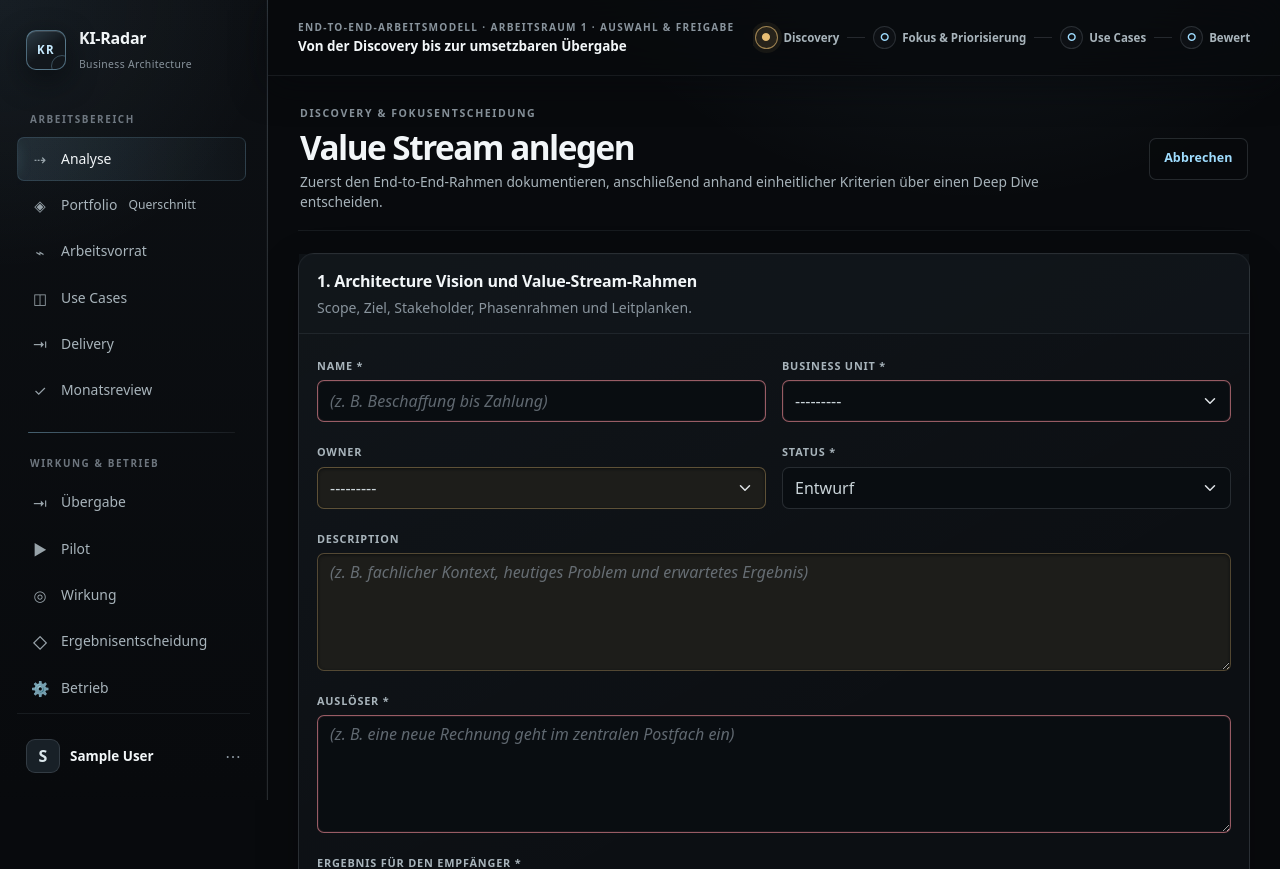
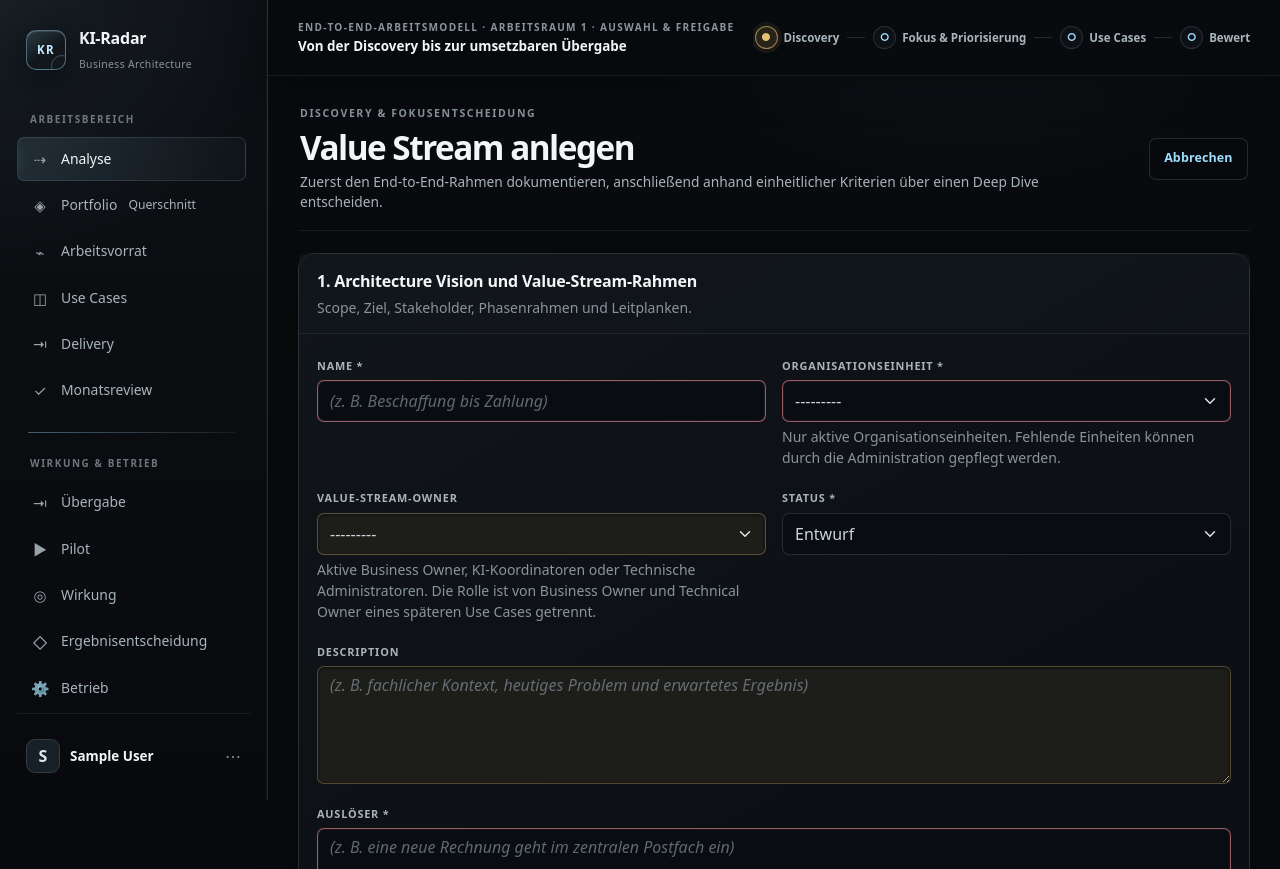
Before and after one commit to Satte882/KI-UseCase-Radar, a Django app: page /architecture/new/ in a window 1280 px wide. Shown: the top 869 px of the page. Run offline with Django 5.2, Linux system fonts and the light colour scheme; the visitor is signed in with stand-in values (Sample User, id 1); data comes from the database, SQL or seed files in the repository; data that the repository does not hold is empty; parts of the project's set-up code (start-up, migrations or seed data) failed here and were passed over.

Commit message:
Issue #48: Value-Stream-Zuordnungen plausibilisieren (#84)
* Prepare issue #48 implementation

* Validate issue #48 implementation

* Fix issue #48 generated line wrapping

* Run issue #48 lint correction

* Issue #48: Value-Stream-Zuordnungen plausibilisieren

* Trigger final issue #48 validation

* Remove issue #48 validation trigger

---------

Co-authored-by: github-actions[bot] <41898282+github-actions[bot]@users.noreply.github.com>

```diff
--- a/ki_radar/architecture/forms.py
+++ b/ki_radar/architecture/forms.py
@@ -1,5 +1,12 @@
 from django import forms
+from django.db.models import Q
 
+from ki_radar.accounts.models import BusinessUnit, User
+from ki_radar.accounts.permissions import (
+    GROUP_BUSINESS_OWNER,
+    GROUP_COORDINATOR,
+    GROUP_TECH_ADMIN,
+)
 from ki_radar.core.taxonomy import BusinessDomain, ScreeningLevel
 
 from .focus import ValueStreamFocus, get_value_stream_focus
@@ -7,6 +14,28 @@ from .models import ProcessAnalysis, SolutionOption, ValueStream, ValueStreamSta
 
 FORM_CONTROL = "form-control"
 FORM_SELECT = "form-select"
+VALUE_STREAM_OWNER_GROUPS = (
+    GROUP_BUSINESS_OWNER,
+    GROUP_COORDINATOR,
+    GROUP_TECH_ADMIN,
+)
+
+
+def eligible_value_stream_owners():
+    return (
+        User.objects.filter(is_active=True, is_anonymized=False)
+        .filter(Q(is_superuser=True) | Q(groups__name__in=VALUE_STREAM_OWNER_GROUPS))
+        .distinct()
+        .order_by("last_name", "first_name", "username")
+    )
+
+
+def is_eligible_value_stream_owner(user) -> bool:
+    if user is None or not user.is_active or user.is_anonymized:
+        return False
+    return bool(
+        user.is_superuser or user.groups.filter(name__in=VALUE_STREAM_OWNER_GROUPS).exists()
+    )
 
 
 class StyledModelForm(forms.ModelForm):
@@ -93,6 +122,53 @@ class ValueStreamForm(StyledModelForm):
 
     def __init__(self, *args, **kwargs):
         super().__init__(*args, **kwargs)
+        self.assignment_warnings = []
+
+        business_units = BusinessUnit.objects.filter(is_active=True).order_by("name")
+        owners = eligible_value_stream_owners()
+
+        if self.instance.pk:
+            if self.instance.business_unit_id and not self.instance.business_unit.is_active:
+                business_units = BusinessUnit.objects.filter(
+                    Q(is_active=True) | Q(pk=self.instance.business_unit_id)
+                ).order_by("name")
+                self.assignment_warnings.append(
+                    "Die aktuell zugeordnete Organisationseinheit ist inaktiv. "
+                    "Bitte vor dem Speichern eine aktive Organisationseinheit auswählen."
+                )
+            if self.instance.owner_id and not is_eligible_value_stream_owner(self.instance.owner):
+                owners = (
+                    User.objects.filter(
+                        Q(
+                            is_active=True,
+                            is_anonymized=False,
+                            groups__name__in=VALUE_STREAM_OWNER_GROUPS,
+                        )
+                        | Q(is_active=True, is_anonymized=False, is_superuser=True)
+                        | Q(pk=self.instance.owner_id)
+                    )
+                    .distinct()
+                    .order_by("last_name", "first_name", "username")
+                )
+                self.assignment_warnings.append(
+                    "Die aktuell zugeordnete Person ist nicht mehr als Value-Stream-Owner "
+                    "geeignet. Bitte vor dem Speichern eine aktive berechtigte Person auswählen."
+                )
+
+        self.fields["business_unit"].queryset = business_units
+        self.fields["business_unit"].label = "Organisationseinheit"
+        self.fields["business_unit"].help_text = (
+            "Nur aktive Organisationseinheiten. Fehlende Einheiten können durch die "
+            "Administration gepflegt werden."
+        )
+        self.fields["owner"].queryset = owners
+        self.fields["owner"].label = "Value-Stream-Owner"
+        self.fields["owner"].help_text = (
+            "Aktive Business Owner, KI-Koordinatoren oder Technische Administratoren. "
+            "Die Rolle ist von Business Owner und Technical Owner "
+            "eines späteren Use Cases getrennt."
+        )
+
         focus = get_value_stream_focus(self.instance) if self.instance.pk else None
         if focus is not None and not self.is_bound:
             self.initial.update(
@@ -111,6 +187,23 @@ class ValueStreamForm(StyledModelForm):
         else:
             self.initial.setdefault("business_domain", BusinessDomain.OTHER)
             self.initial.setdefault("focus_status", ValueStreamFocus.Status.NOT_SCREENED)
+
+    def clean_business_unit(self):
+        business_unit = self.cleaned_data["business_unit"]
+        if not business_unit.is_active:
+            raise forms.ValidationError(
+                "Für einen Value Stream muss eine aktive Organisationseinheit gewählt werden."
+            )
+        return business_unit
+
+    def clean_owner(self):
+        owner = self.cleaned_data.get("owner")
+        if owner is not None and not is_eligible_value_stream_owner(owner):
+            raise forms.ValidationError(
+                "Der Value-Stream-Owner muss aktiv und als Business Owner, "
+                "KI-Koordinator oder Technischer Administrator berechtigt sein."
+            )
+        return owner
 
     def clean(self):
         cleaned = super().clean()
--- a/templates/architecture/value_stream_form.html
+++ b/templates/architecture/value_stream_form.html
@@ -13,6 +13,12 @@
 <form method="post">
   {% csrf_token %}
   {% if form.non_field_errors %}<div class="alert alert-danger">{{ form.non_field_errors }}</div>{% endif %}
+  {% if form.assignment_warnings %}
+  <div class="alert alert-warning">
+    <strong>Bestehende Zuordnung prüfen</strong>
+    <ul class="mb-0 mt-2">{% for warning in form.assignment_warnings %}<li>{{ warning }}</li>{% endfor %}</ul>
+  </div>
+  {% endif %}
   <section class="app-card mb-4">
     <div class="card-header"><strong>1. Architecture Vision und Value-Stream-Rahmen</strong><div class="small text-muted mt-1">Scope, Ziel, Stakeholder, Phasenrahmen und Leitplanken.</div></div>
     <div class="card-body"><div class="row g-3">
```
Also changed, not shown: tests/test_value_stream_assignments.py (added, +124 -0 lines).
